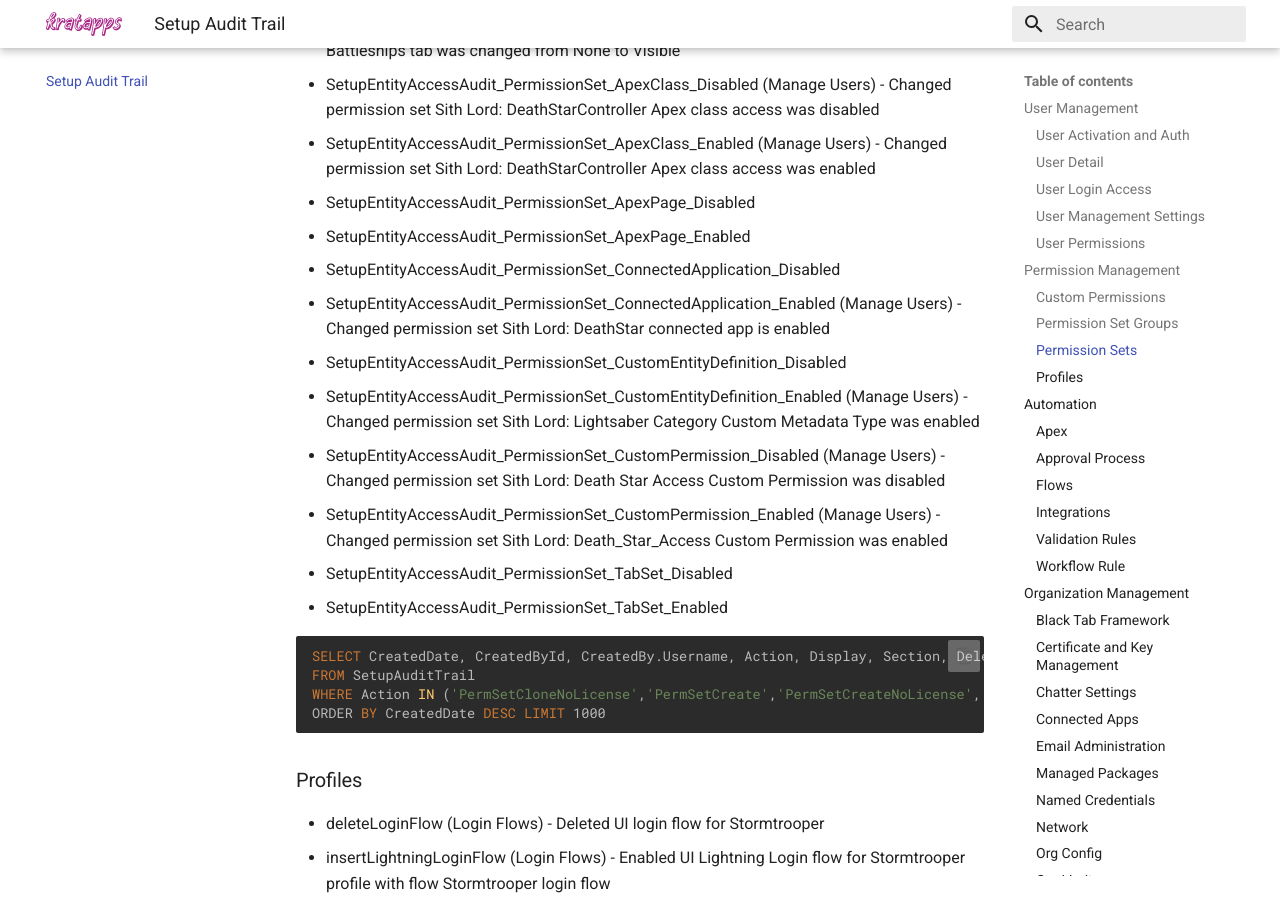
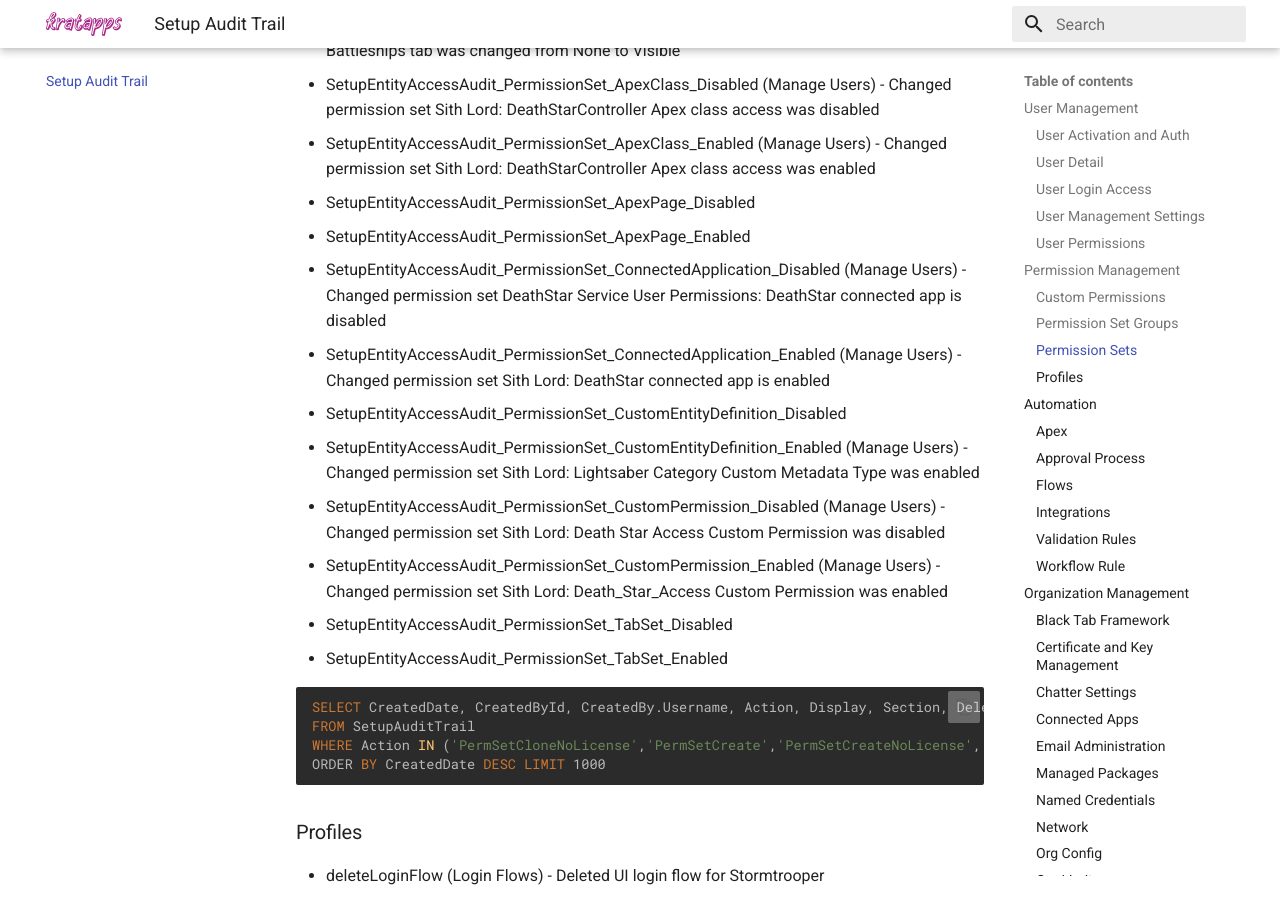
Before and after one commit to kratapps/kratapps-docs, an MkDocs documentation site: the page built from docs/setup-audit-trail/reference.md, in a window 1280 px wide and 900 px high, scrolled down 9664 px. Built offline with MkDocs 1.6.1 and Material for MkDocs 9.7.7, drawn with Linux system fonts in a browser that asks for light colours; some of the changed text lies outside the part shown.

Commit message:
Fix script.

```diff
--- a/docs/setup-audit-trail/reference.md
+++ b/docs/setup-audit-trail/reference.md
@@ -229,7 +229,7 @@
 - SetupEntityAccessAudit_PermissionSet_ApexClass_Enabled (Manage Users) - Changed permission set Sith Lord: DeathStarController Apex class access was enabled
 - SetupEntityAccessAudit_PermissionSet_ApexPage_Disabled
 - SetupEntityAccessAudit_PermissionSet_ApexPage_Enabled
-- SetupEntityAccessAudit_PermissionSet_ConnectedApplication_Disabled
+- SetupEntityAccessAudit_PermissionSet_ConnectedApplication_Disabled (Manage Users) - Changed permission set DeathStar Service User Permissions: DeathStar connected app is disabled
 - SetupEntityAccessAudit_PermissionSet_ConnectedApplication_Enabled (Manage Users) - Changed permission set Sith Lord: DeathStar connected app is enabled
 - SetupEntityAccessAudit_PermissionSet_CustomEntityDefinition_Disabled
 - SetupEntityAccessAudit_PermissionSet_CustomEntityDefinition_Enabled (Manage Users) - Changed permission set Sith Lord: Lightsaber Category Custom Metadata Type was enabled
@@ -457,7 +457,7 @@
 ### Connected Apps
 - addOauthClientCredentialUser (OAuth Client Credentials User) - Assigned OAuth client credentials user darth@vader.com (UserID: [005790000024p8r]) to app Death Star Connector (AppID: [0H479000000CcUh])
 - changeApplicationCallbackUrl (Application) - Changed Connected App Callback URL from https://death-star.cloud to https://death-star.cloud/oauth2/callback
-- changeApplicationCertificate
+- changeApplicationCertificate (Remote Access) - Changed Connected App Certificate from EMAILADDRESS=anakin@skywalker.com, O=DeathStar, L=Tatooine, ST=CA, C=GE to EMAILADDRESS=darth@vader.com, O=DeathStar, L=Tatooine, ST=CA, C=GE
 - changeApplicationClientCredentialEnabled (Application) - Changed Enable Client Credentials Flow from false to true
 - changeApplicationCodeCredentialEnabled (Application) - Changed connected app Enable Authorization Code and Credentials Flow setting from false to true
 - changeApplicationCodeCredentialPostOnly (Application) - Changed connected app Require user credentials in the POST body for Authorization Code and Credentials Flow setting from false to true
```
Also changed, not shown: 1 other file.
